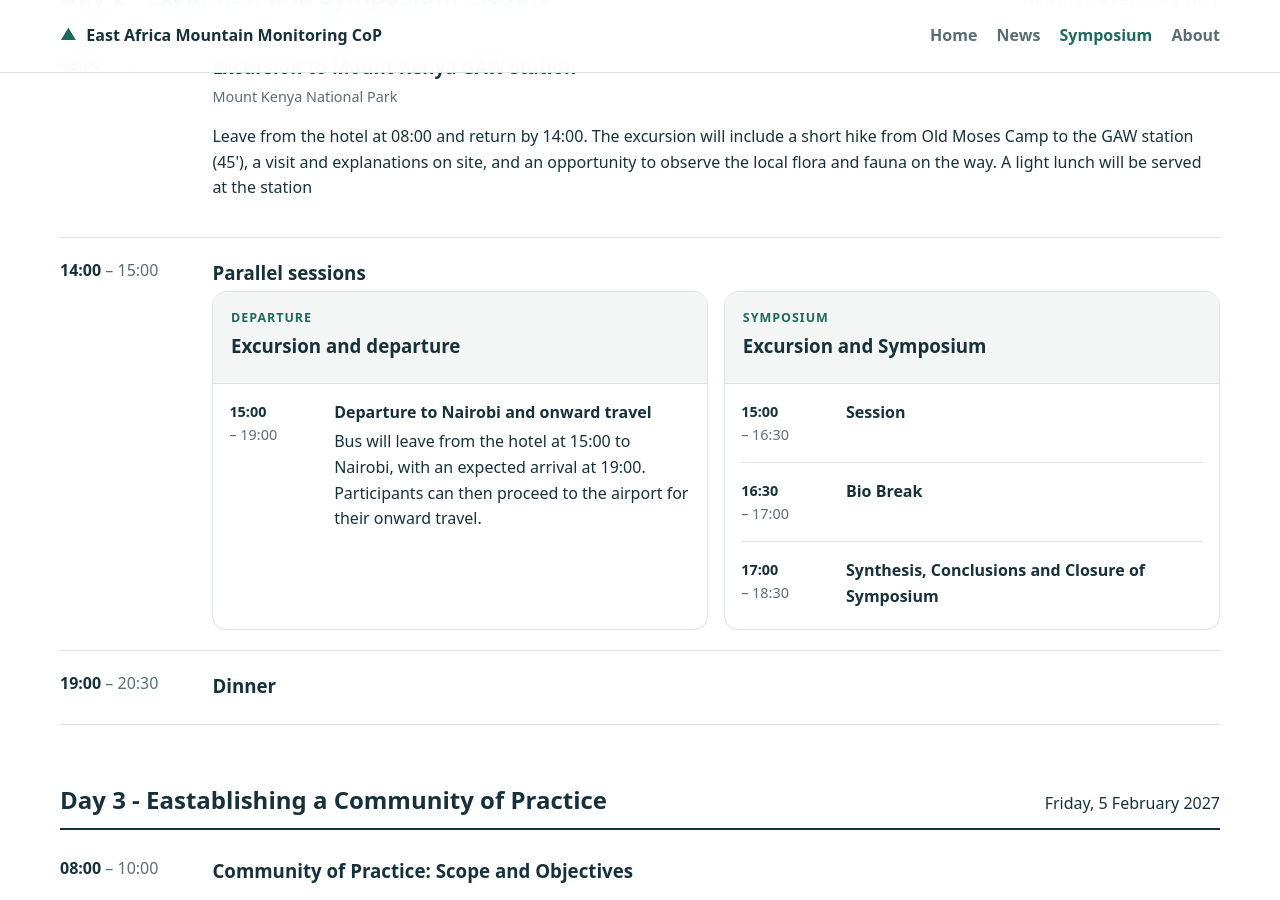
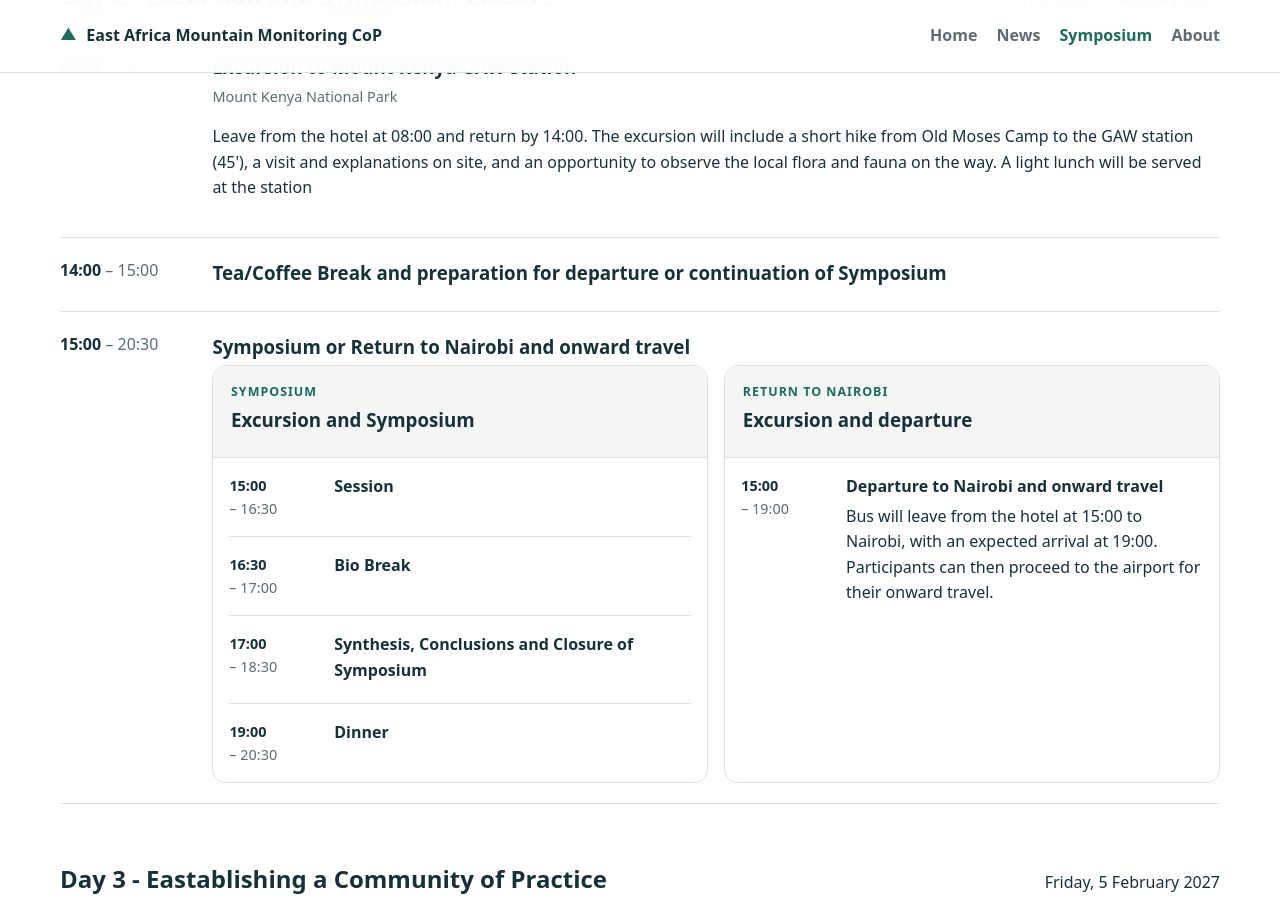
Before and after one commit to east-africa-mountain-monitoring-cop/east-africa-mountain-monitoring-cop.github.io, a Jekyll site: the page built from symposium/program.md, in a window 1280 px wide and 900 px high, scrolled down 1454 px. Built offline with Jekyll 4.4.1, drawn with Linux system fonts in a browser that asks for light colours.

Commit message:
fix:add missing parallel session details and correct schedule

```diff
--- a/_data/program.yml
+++ b/_data/program.yml
@@ -155,19 +155,13 @@
 
     - time: "14:00"
       end: "15:00"
-      title: "Tea/Coffee Break"
-      description: "Freshen up, and prepare for departure or continuation of Symposium."
-      title: "Parallel sessions"
+      title: "Tea/Coffee Break and preparation for departure or continuation of Symposium"
+
+    - time: "15:00"
+      end: "20:30"
+      title: "Symposium or Return to Nairobi and onward travel"
       type: "parallel"
       tracks:
-        - name: "Departure"
-          title: "Excursion and departure"
-          items:
-            - time: "15:00"
-              end: "19:00"
-              title: "Departure to Nairobi and onward travel"
-              description: "Bus will leave from the hotel at 15:00 to Nairobi, with an expected arrival at 19:00. Participants can then proceed to the airport for their onward travel."
-
         - name: "Symposium"
           title: "Excursion and Symposium"
           items:
@@ -189,9 +183,17 @@
               speaker: ""
               description: ""
 
-    - time: "19:00"
-      end: "20:30"
-      title: "Dinner"
+            - time: "19:00"
+              end: "20:30"
+              title: "Dinner"
+
+        - name: "Return to Nairobi"
+          title: "Excursion and departure"
+          items:
+            - time: "15:00"
+              end: "19:00"
+              title: "Departure to Nairobi and onward travel"
+              description: "Bus will leave from the hotel at 15:00 to Nairobi, with an expected arrival at 19:00. Participants can then proceed to the airport for their onward travel."
 
 - day: "Day 3 - Eastablishing a Community of Practice"
   date: "5 February 2027"
```
